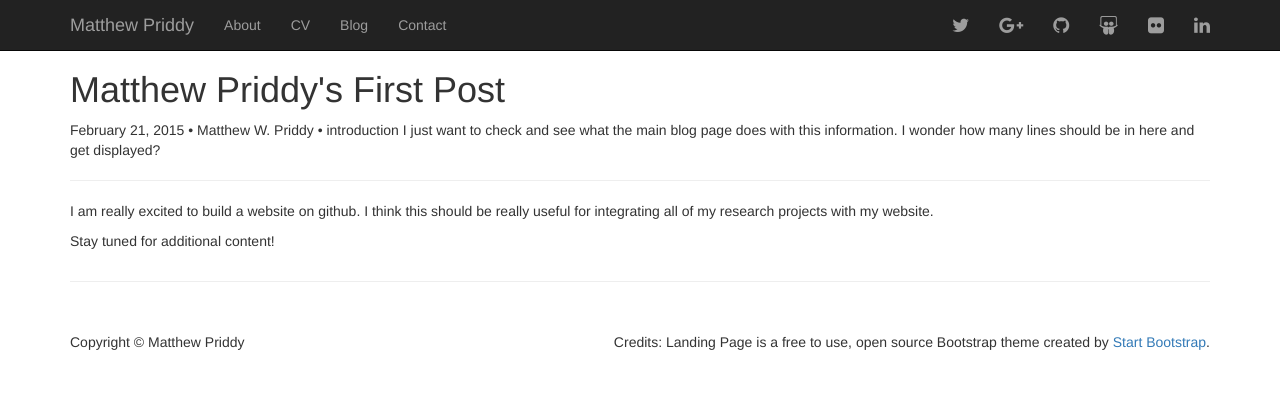
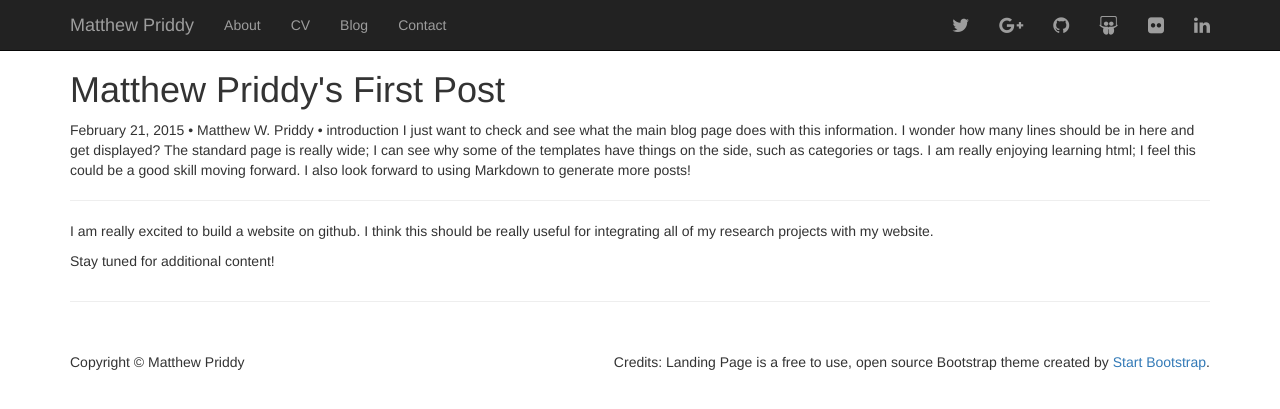
Before and after one commit to mwpriddy/mwpriddy.github.io, a Jekyll site: the page built from _posts/2015-02-21-MWP-first-post.md, in a window 1280 px wide. Shown: the top 409 px of the page. Built offline with Jekyll 4.4.1, drawn with Linux system fonts in a browser that asks for light colours; nearby versions of some CDN libraries.

Commit message:
Update 2015-02-21-MWP-first-post.md

```diff
--- a/_posts/2015-02-21-MWP-first-post.md
+++ b/_posts/2015-02-21-MWP-first-post.md
@@ -5,7 +5,7 @@ date: 2015-02-21
 author: Matthew W. Priddy
 meta: introduction
 cover: "https://farm8.staticflickr.com/7006/6507163691_accdd35429_z.jpg"
-description: I just want to check and see what the main blog page does with this information.  I wonder how many lines should be in here and get displayed?
+description: I just want to check and see what the main blog page does with this information.  I wonder how many lines should be in here and get displayed?  The standard page is really wide; I can see why some of the templates have things on the side, such as categories or tags.  I am really enjoying learning html; I feel this could be a good skill moving forward.  I also look forward to using Markdown to generate more posts!
 ---
 
 I am really excited to build a website on github.  I think this should be really useful for integrating all of my research projects with my website.
```
